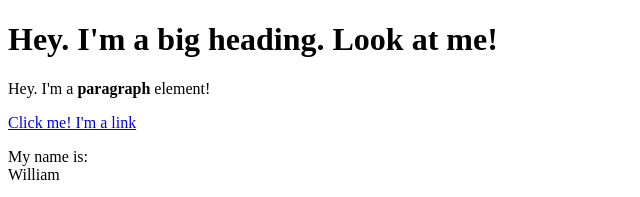
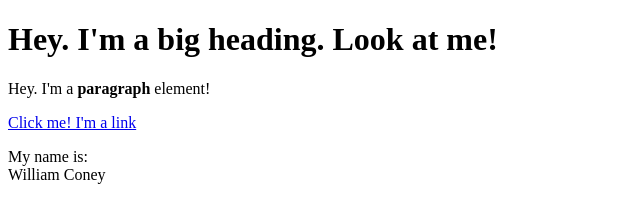
Before and after one commit to Wconey/Coney, a plain HTML site: page test.html in a window 1280 px wide. Shown: the top 197 px of the page, 0-640 px from the left. Drawn offline with Linux system fonts and the light colour scheme.

Commit message:
Update test.html

```diff
--- a/test.html
+++ b/test.html
@@ -8,7 +8,7 @@
 	<p>Hey. I'm a <b>paragraph</b> element!</p>
 	<a href="https://google.co.uk" target="_blank" title="let's go to Google">Click me! I'm a link</a>
 	<p>My name is: <br>
-	William </p>
+	William Coney </p>
 	<img src="img/will.jpeg">
 </body>
 </html>
```
